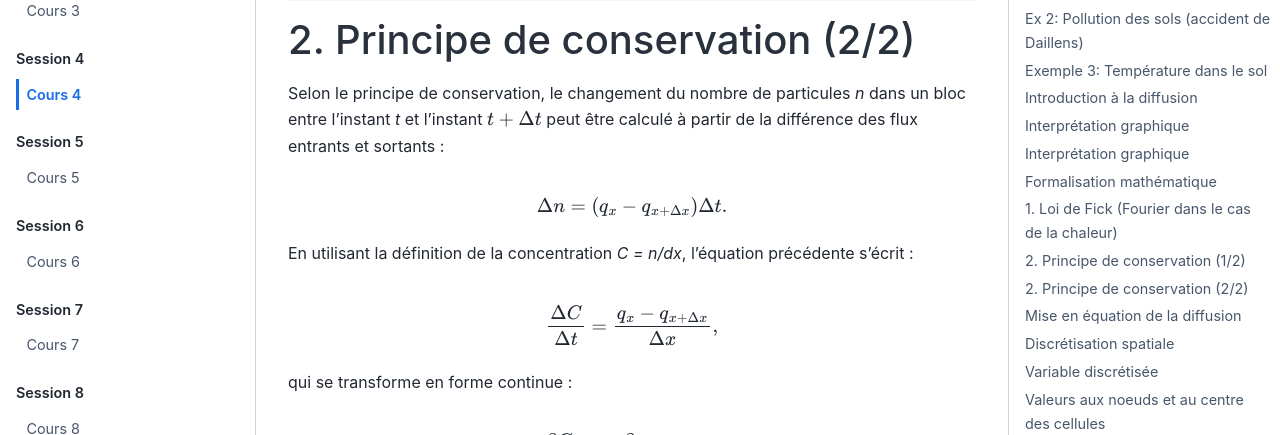
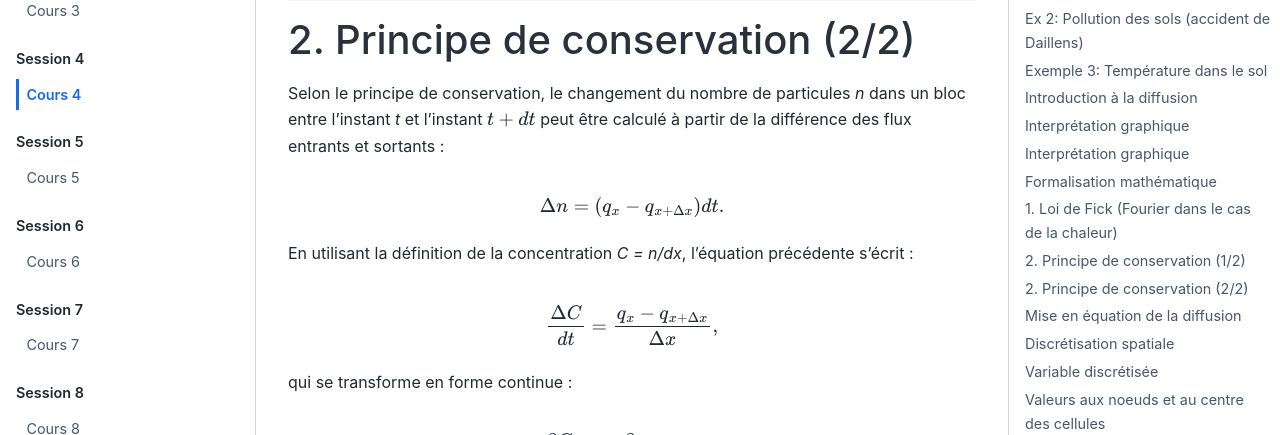
Before and after one commit to jouvetg/modnum, a Jupyter Book: the page built from 04_cours/04_cours.md, in a window 1280 px wide and 900 px high, scrolled down 5315 px. Shown: the part 150-585 px from the top of the window. Built offline with Jupyter Book 1.0.4 settings and Sphinx 7.4.7 and the Sphinx Book theme 1.1.4, drawn with Linux system fonts in a browser that asks for light colours; pages that are not in the unit, such as notebooks, are missing from menus.

Commit message:
remove deltat t

```diff
--- a/04_cours/04_cours.md
+++ b/04_cours/04_cours.md
@@ -116,13 +116,13 @@ où $D$ est le coefficient de diffusion, ou *diffusivité*. Ce coefficient varie
 
 # 2. Principe de conservation (2/2)
 
-Selon le principe de conservation, le changement du nombre de particules *n* dans un bloc entre l’instant *t* et l’instant $t + \Delta t$ peut être calculé à partir de la différence des flux entrants et sortants :
+Selon le principe de conservation, le changement du nombre de particules *n* dans un bloc entre l’instant *t* et l’instant $t + dt$ peut être calculé à partir de la différence des flux entrants et sortants :
 
-$$\Delta n = (q_x - q_{x+\Delta x}) \Delta t.$$
+$$\Delta n = (q_x - q_{x+\Delta x}) dt.$$
 
 En utilisant la définition de la concentration *C = n/dx*, l'équation précédente s'écrit :
 
-$$\frac{\Delta C}{\Delta t} = \frac{q_x - q_{x+\Delta x}}{\Delta x},$$
+$$\frac{\Delta C}{dt} = \frac{q_x - q_{x+\Delta x}}{\Delta x},$$
 
 qui se transforme en forme continue :
 
```
Also changed, not shown: 02_cours/02_cours.md (+2 -2 lines), 1 other file.
